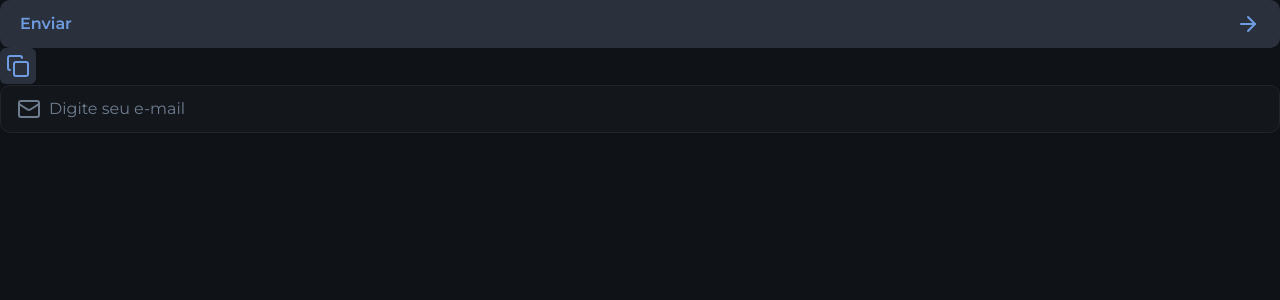
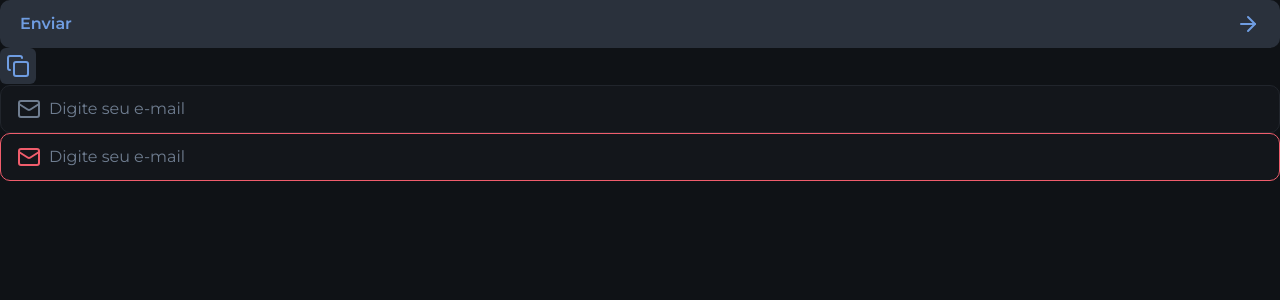
Before and after one commit to luizcorreajr/web-nlw, a Next.js app: page / in a window 1280 px wide. Shown: the top 300 px of the page. Built offline with nearby package versions, Linux system fonts and the light colour scheme.

Commit message:
group and data-

```diff
--- a/src/app/globals.css
+++ b/src/app/globals.css
@@ -5,7 +5,7 @@
 
   --color-blue: #6F9DE2;
   --color-purple: #9871F3;
-  --color-purple: #F05D6C;
+  --color-danger: #F05D6C;
 
   --color-gray-100: #DAE4F2;
   --color-gray-200: #C8D0DA;
--- a/src/app/page.tsx
+++ b/src/app/page.tsx
@@ -16,7 +16,8 @@ export default function Home() {
       </IconButton>
 
       <div>
-        <Input placeholder="Digite seu e-mail"/>
+        <Input type="email" placeholder="Digite seu e-mail" />
+        <Input type="email" placeholder="Digite seu e-mail" error />
       </div>
     </main>
   );
--- a/src/components/input.tsx
+++ b/src/components/input.tsx
@@ -1,13 +1,18 @@
 import { Mail } from 'lucide-react'
 import { ComponentProps } from 'react'
 
-interface InputProps extends ComponentProps<'input'> {}
+interface InputProps extends ComponentProps<'input'> {
+  error?: boolean
+}
 
-export function Input(props:InputProps) {
+export function Input({ error = false, ...props }: InputProps) {
   return (
-    <div className="group flex items-center gap-2 px-4 h-12 bg-gray-800 border border-gray-600 rounded-xl focus-within:border-gray-100">
+    <div
+      data-error={error}
+      className="group flex items-center gap-2 px-4 h-12 bg-gray-800 border border-gray-600 rounded-xl focus-within:border-gray-100 data-[error=true]:border-danger"
+    >
       <span
-        className="text-gray-400 group-focus-within:text-gray-100 group-[&:not(:has(input:placeholder-shown))]:text-gray-100"
+        className="text-gray-400 group-focus-within:text-gray-100 group-[&:not(:has(input:placeholder-shown))]:text-gray-100 group-data-[error=true]:text-danger"
       >
         <Mail />
       </span>
```
